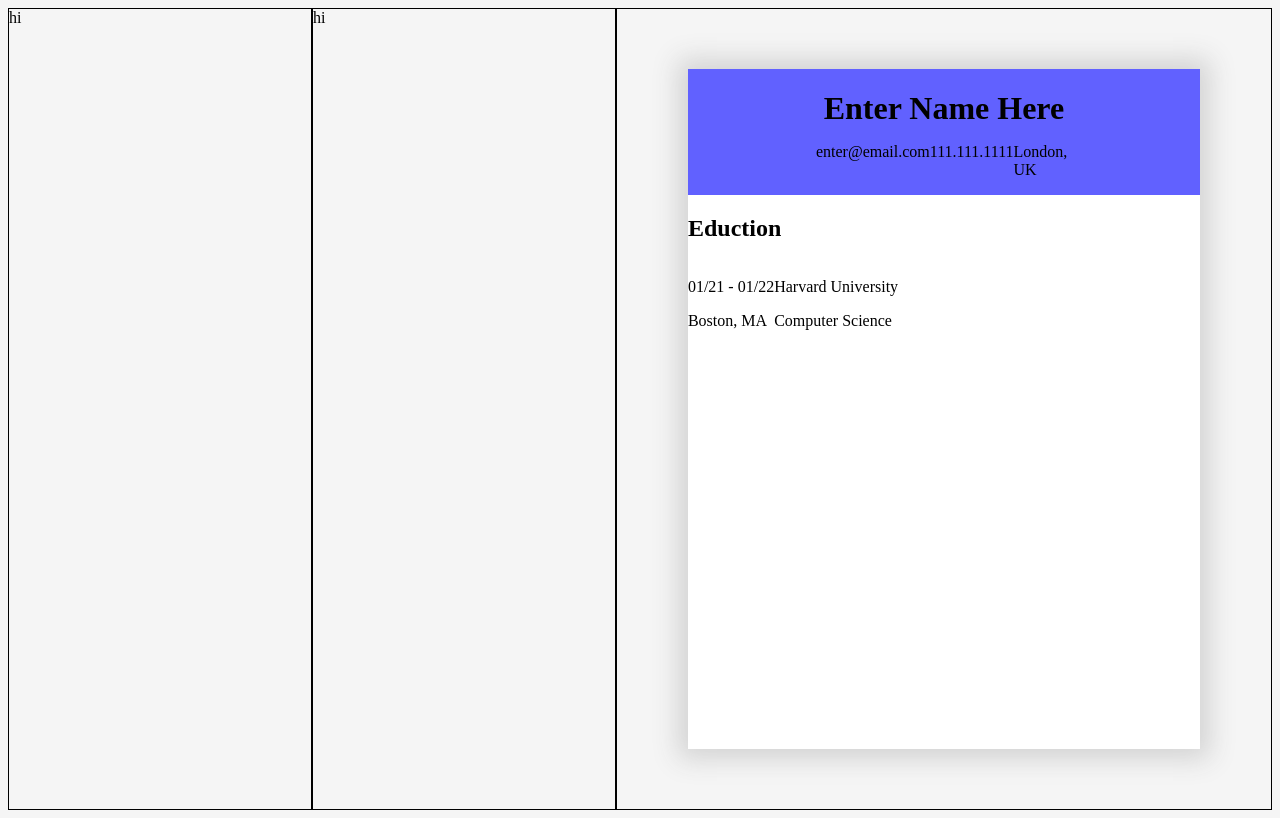
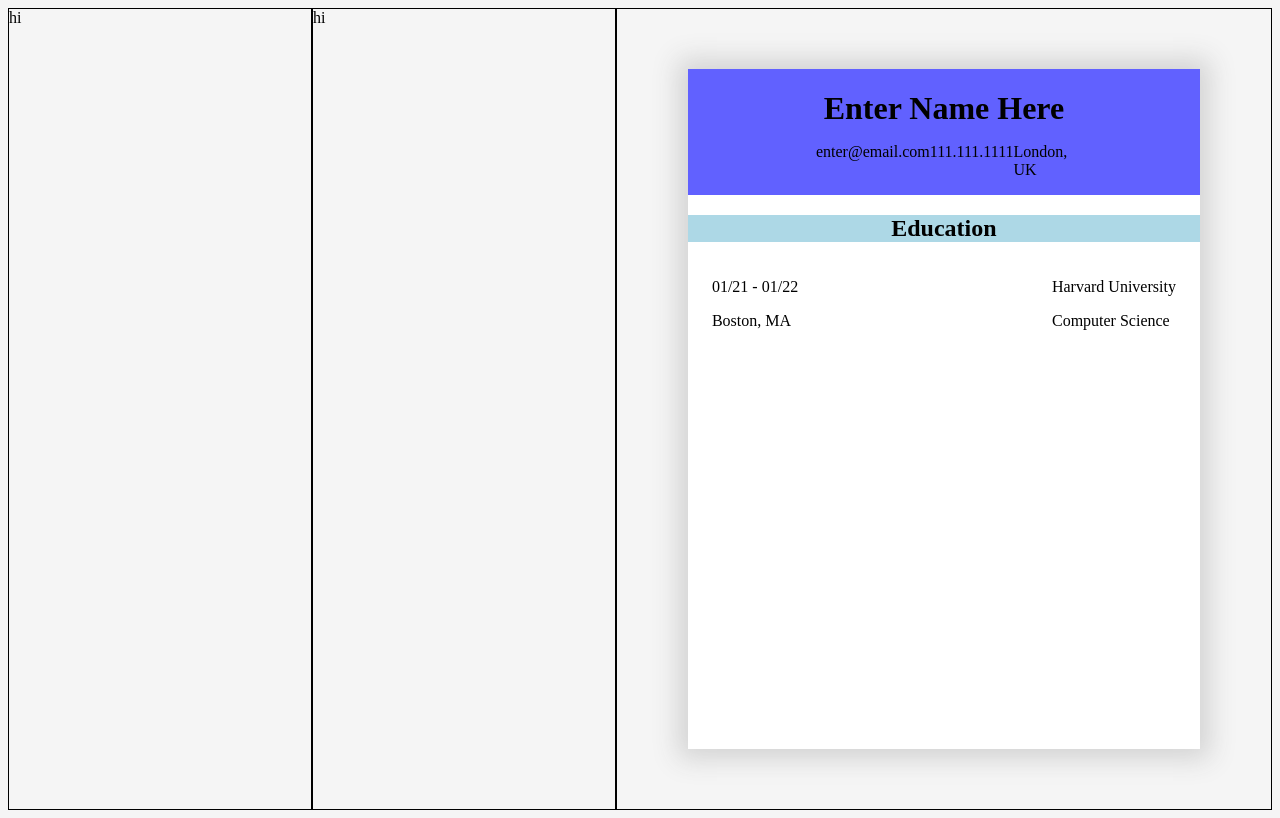
Before and after one commit to tdematos/React-CV-Generator, a React (Vite) app in the folder React-CV-Generator/: page / in a window 1280 px wide. Built offline with nearby package versions, Linux system fonts and the light colour scheme.

Commit message:
further styling education section

```diff
--- a/React-CV-Generator/src/Components/ResumePage/Education/Education.css
+++ b/React-CV-Generator/src/Components/ResumePage/Education/Education.css
@@ -1,8 +1,28 @@
 .educationSection {
   width: 100%;
+  display: flex;
+  flex-direction: column;
+  justify-content: center;
+  align-content: center;
 }
 
 .educationInfo {
   display: flex;
   flex-direction: row;
+  justify-content: space-between;
 }
+
+.educationTitle {
+  display: flex;
+  flex-direction: row;
+  justify-content: center;
+  background-color: lightblue;
+}
+
+.dateAndPlace {
+  margin-left: 1.5rem;
+}
+
+.schoolInfo {
+  margin-right: 1.5rem;
+}
--- a/React-CV-Generator/src/Components/ResumePage/Education/Education.jsx
+++ b/React-CV-Generator/src/Components/ResumePage/Education/Education.jsx
@@ -3,13 +3,13 @@ import "../Education/Education.css";
 const Education = () => {
   return (
     <div className="educationSection">
-      <h2>Eduction</h2>
+      <h2 className="educationTitle">Education</h2>
       <div className="educationInfo">
         <div className="dateAndPlace">
           <p className="schoolDate">01/21 - 01/22</p>
           <p className="schoolLocation">Boston, MA</p>
         </div>
-        <div>
+        <div className="schoolInfo">
           <p className="schoolName">Harvard University</p>
           <p className="degreeName">Computer Science</p>
         </div>
```
